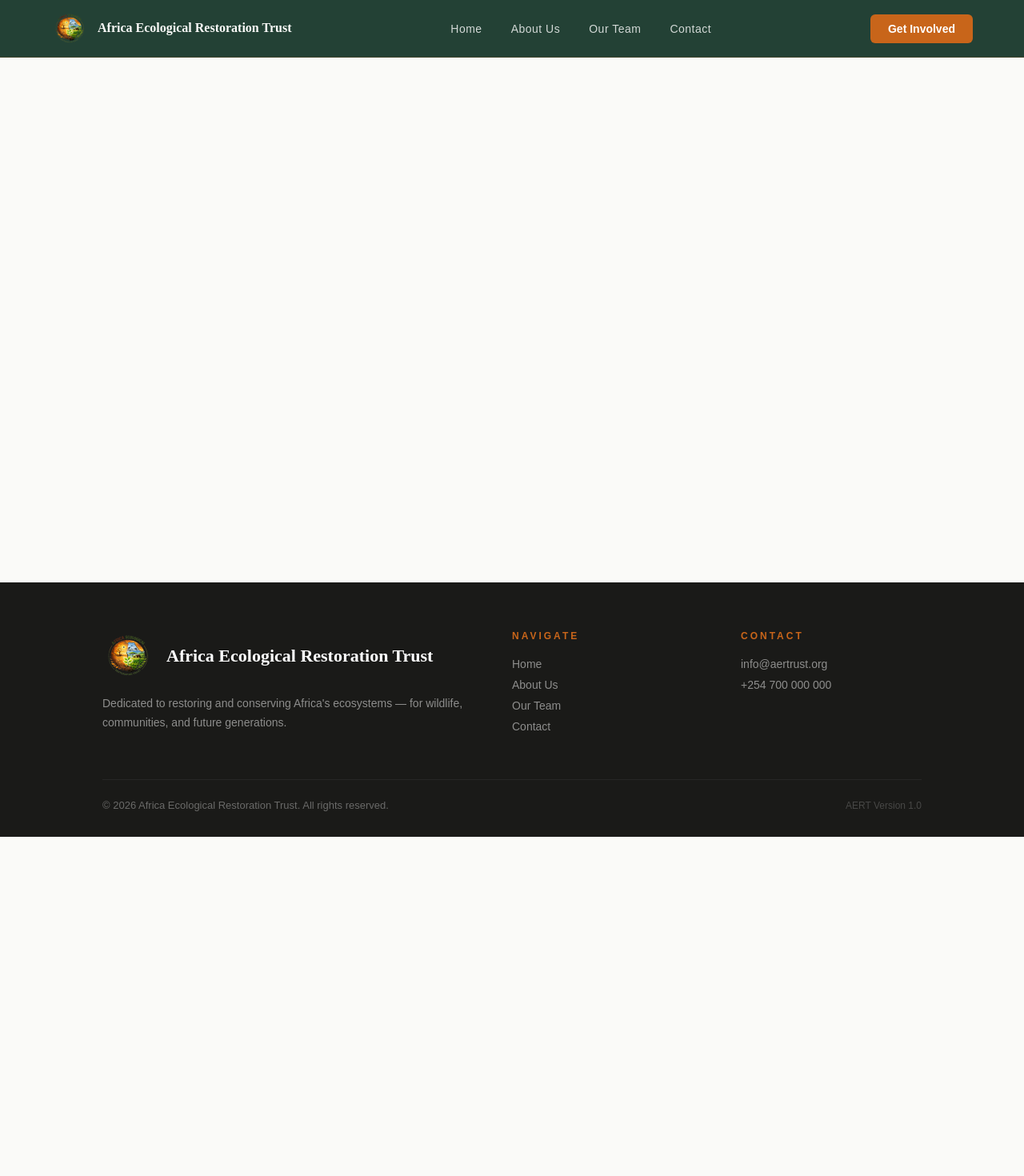
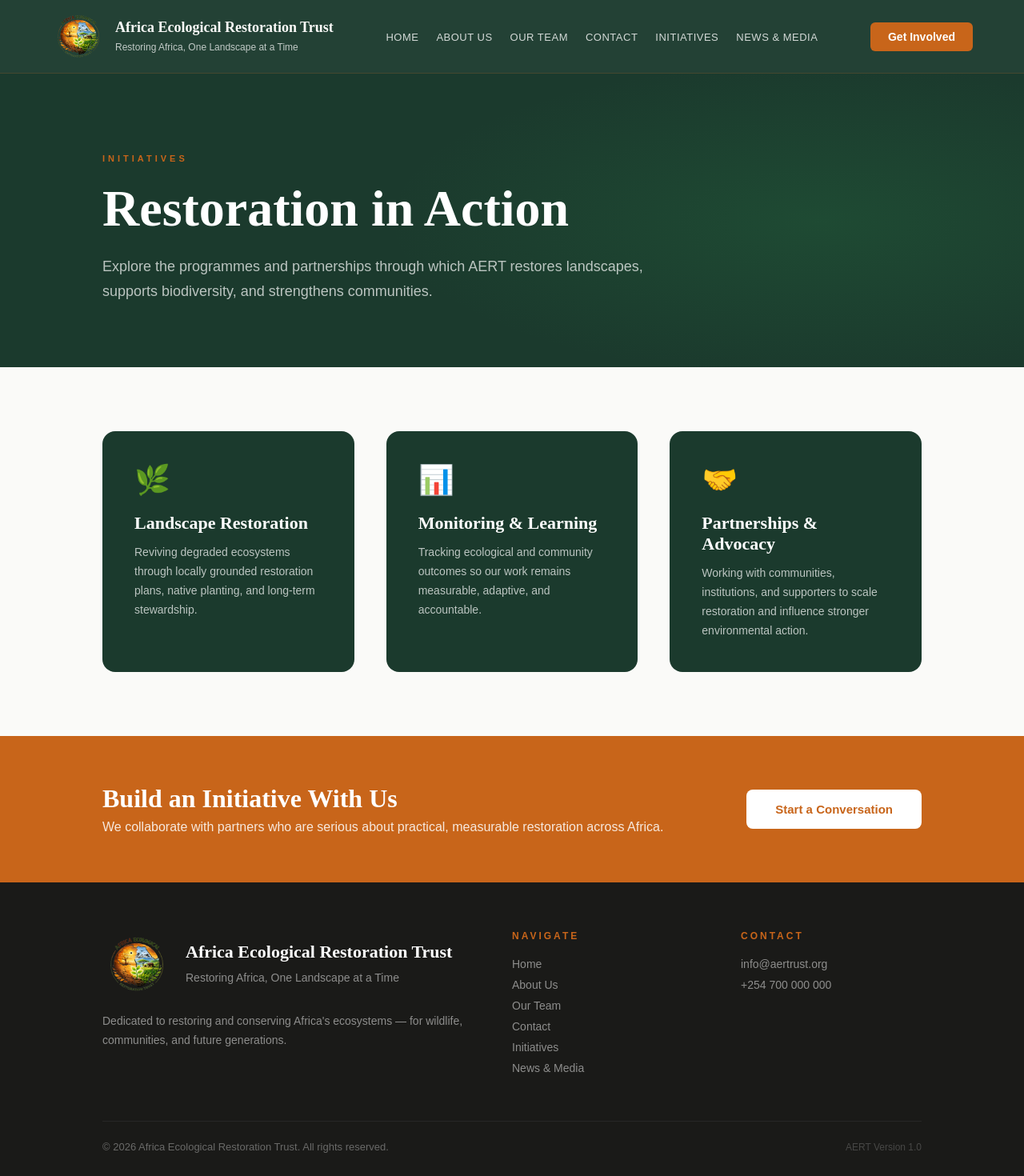
Before and after one commit to Ob55/IzhooWebsite, a React (Vite) app: page /initiatives in a window 1280 px wide. Shown: the top 1470 px of the page at 80% size. Before the commit the page ends 1046 px from the top, so only its background shows below. Built offline with nearby package versions, Linux system fonts and the light colour scheme.

Commit message:
Update homepage nav team and branding

```diff
--- a/src/App.jsx
+++ b/src/App.jsx
@@ -7,6 +7,8 @@ import Home from './pages/Home';
 import About from './pages/About';
 import Team from './pages/Team';
 import Contact from './pages/Contact';
+import Initiatives from './pages/Initiatives';
+import NewsMedia from './pages/NewsMedia';
 
 function App() {
   useReveal();
@@ -19,6 +21,8 @@ function App() {
         <Route path="/about" element={<About />} />
         <Route path="/team" element={<Team />} />
         <Route path="/contact" element={<Contact />} />
+        <Route path="/initiatives" element={<Initiatives />} />
+        <Route path="/news-media" element={<NewsMedia />} />
       </Routes>
     </Layout>
   );
--- a/src/components/Footer.jsx
+++ b/src/components/Footer.jsx
@@ -6,14 +6,17 @@ const Footer = () => {
     <footer>
       <div className="footer-grid">
         <div className="footer-brand">
-          <div style={{ display: 'flex', alignItems: 'center', gap: '16px', marginBottom: '16px' }}>
+          <div style={{ display: 'flex', alignItems: 'center', gap: '18px', marginBottom: '16px' }}>
             <img
               src="/logo.png"
               alt="AERT Logo"
-              style={{ width: '64px', height: '64px', objectFit: 'contain', background: 'transparent' }}
+              style={{ width: '86px', height: '86px', objectFit: 'contain', background: 'transparent', flexShrink: 0 }}
               onError={(e) => e.target.style.display = 'none'}
             />
-            <h3 style={{ marginBottom: 0 }}>Africa Ecological Restoration Trust</h3>
+            <div>
+              <h3 style={{ marginBottom: '8px' }}>Africa Ecological Restoration Trust</h3>
+              <p className="footer-brand-tagline">Restoring Africa, One Landscape at a Time</p>
+            </div>
           </div>
           <p>Dedicated to restoring and conserving Africa's ecosystems — for wildlife, communities, and future generations.</p>
         </div>
@@ -23,6 +26,8 @@ const Footer = () => {
           <Link to="/about">About Us</Link>
           <Link to="/team">Our Team</Link>
           <Link to="/contact">Contact</Link>
+          <Link to="/initiatives">Initiatives</Link>
+          <Link to="/news-media">News & Media</Link>
         </div>
         <div className="footer-col">
           <h4>Contact</h4>
--- a/src/components/Layout.jsx
+++ b/src/components/Layout.jsx
@@ -6,7 +6,7 @@ const Layout = ({ children }) => {
   return (
     <>
       <Navbar />
-      <main className="page" style={{ paddingTop: '72px', minHeight: 'calc(100vh - 72px)' }}>
+      <main className="page" style={{ paddingTop: '92px', minHeight: 'calc(100vh - 92px)' }}>
         {children}
       </main>
       <Footer />
--- a/src/components/Navbar.jsx
+++ b/src/components/Navbar.jsx
@@ -1,13 +1,8 @@
-import React, { useState, useEffect } from 'react';
+import React from 'react';
 import { Link, useLocation } from 'react-router-dom';
 
 const Navbar = () => {
-  const [isOpen, setIsOpen] = useState(false);
   const location = useLocation();
-
-  useEffect(() => {
-    setIsOpen(false);
-  }, [location]);
 
   return (
     <nav>
@@ -16,8 +11,8 @@ const Navbar = () => {
           src="/logo.png"
           alt="AERT Logo"
           style={{
-            width: '46px',
-            height: '46px',
+            width: '68px',
+            height: '68px',
             objectFit: 'contain',
             background: 'transparent'
           }}
@@ -27,6 +22,7 @@ const Navbar = () => {
         />
         <div className="logo-text">
           <strong>Africa Ecological Restoration Trust</strong>
+          <span>Restoring Africa, One Landscape at a Time</span>
         </div>
       </Link>
 
@@ -35,6 +31,8 @@ const Navbar = () => {
         <li><Link to="/about" className={location.pathname === '/about' ? 'active' : ''}>About Us</Link></li>
         <li><Link to="/team" className={location.pathname === '/team' ? 'active' : ''}>Our Team</Link></li>
         <li><Link to="/contact" className={location.pathname === '/contact' ? 'active' : ''}>Contact</Link></li>
+        <li><Link to="/initiatives" className={location.pathname === '/initiatives' ? 'active' : ''}>Initiatives</Link></li>
+        <li><Link to="/news-media" className={location.pathname === '/news-media' ? 'active' : ''}>News & Media</Link></li>
       </ul>
       <Link to="/contact" className="nav-cta">Get Involved</Link>
     </nav>
--- a/src/index.css
+++ b/src/index.css
@@ -27,7 +27,7 @@
     position: fixed; top: 0; left: 0; right: 0; z-index: 100;
     display: flex; align-items: center; justify-content: space-between;
     padding: 0 5vw;
-    height: 72px;
+    height: 92px;
     background: rgba(27,58,45,0.96);
     backdrop-filter: blur(12px);
     border-bottom: 1px solid rgba(200,101,26,0.2);
@@ -44,20 +44,29 @@
   .logo-icon .lush { background: #2C8C4C; }
   .logo-text {
     color: var(--white);
-    max-width: 290px;
+    max-width: 340px;
   }
   .logo-text strong {
     font-family: 'Playfair Display', serif;
-    font-size: 16px;
+    font-size: 18px;
     display: block;
     line-height: 1.15;
   }
+  .logo-text span {
+    display: block;
+    margin-top: 6px;
+    font-size: 12px;
+    line-height: 1.35;
+    color: rgba(255,255,255,0.72);
+  }
 
-  .nav-links { display: flex; gap: 36px; list-style: none; }
+  .nav-links { display: flex; gap: 22px; list-style: none; }
   .nav-links a {
-    color: rgba(255,255,255,0.8); text-decoration: none; font-size: 14px;
+    color: rgba(255,255,255,0.8); text-decoration: none; font-size: 13px;
     font-weight: 500; letter-spacing: 0.5px; transition: color 0.2s;
     position: relative;
+    text-transform: uppercase;
+    white-space: nowrap;
   }
   .nav-links a::after {
     content: ''; position: absolute; bottom: -4px; left: 0; right: 0;
@@ -124,7 +133,7 @@
     position: relative; z-index: 2;
     width: 100%; max-width: 100%;
     display: grid; grid-template-columns: 1fr 1fr;
-    min-height: calc(100vh - 72px);
+    min-height: calc(100vh - 92px);
   }
   .hero-left {
     padding: 80px 6vw 80px 10vw;
@@ -353,6 +362,11 @@
   .footer-grid { display: grid; grid-template-columns: 2fr 1fr 1fr; gap: 60px; margin-bottom: 48px; }
   .footer-brand h3 { font-family:'Playfair Display',serif; font-size:22px; color:white; margin-bottom:12px; }
   .footer-brand p { font-size:14px; line-height:1.7; color:rgba(255,255,255,0.5); }
+  .footer-brand-tagline {
+    color: rgba(255,255,255,0.74);
+    font-size: 13px;
+    line-height: 1.5;
+  }
   .footer-col h4 { font-size:12px; letter-spacing:3px; text-transform:uppercase; color:var(--amber); margin-bottom:20px; }
   .footer-col a { display:block; color:rgba(255,255,255,0.5); text-decoration:none; font-size:14px; margin-bottom:10px; transition:color 0.2s; }
   .footer-col a:hover { color:white; }
@@ -416,17 +430,35 @@
   }
   .team-card:hover { transform: translateY(-6px); box-shadow: 0 16px 50px rgba(0,0,0,0.12); }
   .team-photo {
-    height: 200px; background: var(--sky);
+    height: 320px;
+    background: linear-gradient(135deg, #eef5ef, #d8e6d8);
     display: flex; align-items: center; justify-content: center;
-    font-size: 56px; position: relative; overflow: hidden;
+    position: relative; overflow: hidden;
+  }
+  .team-photo img {
+    width: 100%;
+    height: 100%;
+    object-fit: cover;
+    object-position: center;
+    display: block;
   }
   .team-photo::after {
     content: ''; position: absolute; inset: 0;
     background: linear-gradient(to bottom, transparent 50%, rgba(27,58,45,0.08));
   }
+  .team-photo-fallback {
+    position: absolute;
+    inset: 0;
+    display: none;
+    place-items: center;
+    font-family: 'Playfair Display', serif;
+    font-size: 64px;
+    color: var(--forest);
+    background: linear-gradient(135deg, #eef5ef, #d8e6d8);
+  }
   .team-info { padding: 28px 28px 32px; }
   .team-info h3 { font-family:'Playfair Display',serif; font-size:20px; color:var(--forest); margin-bottom:4px; }
-  .team-role { font-size:12px; letter-spacing:2px; text-transform:uppercase; color:var(--amber); font-weight:600; margin-bottom:14px; display:block; }
+  .team-role { font-size:12px; letter-spacing:1.4px; text-transform:uppercase; color:var(--amber); font-weight:600; margin-bottom:14px; display:block; }
   .team-bio { font-size:14px; line-height:1.7; color:var(--bark); }
 
   /* ── CONTACT PAGE ── */
@@ -495,6 +527,9 @@
 
   /* ── RESPONSIVE ── */
   @media (max-width: 900px) {
+    nav {
+      height: 86px;
+    }
     .hero-inner { grid-template-columns: 1fr; }
     .hero-right { display:none; }
     .hero-left { padding: 60px 8vw; }
@@ -511,10 +546,13 @@
     .cta-banner { flex-direction: column; text-align:center; padding: 60px 8vw; }
     .nav-links { display:none; }
     .logo-text {
-      max-width: 220px;
+      max-width: 250px;
     }
     .logo-text strong {
-      font-size: 13px;
+      font-size: 14px;
+    }
+    .logo-text span {
+      font-size: 11px;
     }
   }
   @media (max-width: 600px) {
@@ -527,4 +565,7 @@
     .logo-text strong {
       font-size: 11px;
     }
+    .logo-text span {
+      font-size: 10px;
+    }
   }
--- a/src/pages/Home.jsx
+++ b/src/pages/Home.jsx
@@ -20,14 +20,13 @@ const Home = () => {
             <div className="hero-eyebrow">Africa Ecological Restoration Trust</div>
             <h1 className="hero-title">
               Restoring Africa's<br />
-              <em>Living Landscapes</em>
+              <em>Landscapes</em>
             </h1>
             <p className="hero-tagline">
               We heal degraded ecosystems across Africa — transforming barren land into thriving, biodiverse habitats that sustain communities and wildlife for generations.
             </p>
             <div className="hero-actions">
               <Link className="btn-primary" to="/about">Our Mission ↗</Link>
-              <Link className="btn-outline" to="/contact">Get Involved</Link>
             </div>
           </div>
           <div className="hero-right">
--- /dev/null
+++ b/src/pages/Initiatives.jsx
@@ -0,0 +1,46 @@
+import React from 'react';
+import { Link } from 'react-router-dom';
+
+const Initiatives = () => {
+  return (
+    <>
+      <section className="page-hero">
+        <div className="page-hero-inner">
+          <div className="section-tag">Initiatives</div>
+          <h1>Restoration in Action</h1>
+          <p>Explore the programmes and partnerships through which AERT restores landscapes, supports biodiversity, and strengthens communities.</p>
+        </div>
+      </section>
+
+      <section className="content-section">
+        <div className="three-col">
+          <div className="focus-card reveal reveal-delay-1">
+            <div className="focus-icon">🌿</div>
+            <h3>Landscape Restoration</h3>
+            <p>Reviving degraded ecosystems through locally grounded restoration plans, native planting, and long-term stewardship.</p>
+          </div>
+          <div className="focus-card reveal reveal-delay-2">
+            <div className="focus-icon">📊</div>
+            <h3>Monitoring & Learning</h3>
+            <p>Tracking ecological and community outcomes so our work remains measurable, adaptive, and accountable.</p>
+          </div>
+          <div className="focus-card reveal reveal-delay-3">
+            <div className="focus-icon">🤝</div>
+            <h3>Partnerships & Advocacy</h3>
+            <p>Working with communities, institutions, and supporters to scale restoration and influence stronger environmental action.</p>
+          </div>
+        </div>
+      </section>
+
+      <div className="cta-banner">
+        <div className="cta-text">
+          <h2>Build an Initiative With Us</h2>
+          <p>We collaborate with partners who are serious about practical, measurable restoration across Africa.</p>
+        </div>
+        <Link className="btn-white" to="/contact">Start a Conversation</Link>
+      </div>
+    </>
+  );
+};
+
+export default Initiatives;
--- /dev/null
+++ b/src/pages/NewsMedia.jsx
@@ -0,0 +1,29 @@
+import React from 'react';
+import { Link } from 'react-router-dom';
+
+const NewsMedia = () => {
+  return (
+    <>
+      <section className="page-hero">
+        <div className="page-hero-inner">
+          <div className="section-tag">News & Media</div>
+          <h1>Stories From the Field</h1>
+          <p>Follow AERT updates, media features, and stories that highlight restoration progress across Africa’s landscapes.</p>
+        </div>
+      </section>
+
+      <section className="content-section alt">
+        <div style={{ textAlign: 'center', maxWidth: '720px', margin: '0 auto' }} className="reveal">
+          <div className="section-tag">Coming Soon</div>
+          <h2 className="section-title">A Dedicated News Hub</h2>
+          <p className="section-body">
+            This section is ready for press releases, project updates, field stories, and media coverage as new content is published.
+          </p>
+          <Link className="btn-primary" to="/contact">Request Media Information</Link>
+        </div>
+      </section>
+    </>
+  );
+};
+
+export default NewsMedia;
```
Also changed, not shown: src/pages/About.jsx (+4 -4 lines), src/pages/Team.jsx (+54 -8 lines), public/team/README.txt (added).
